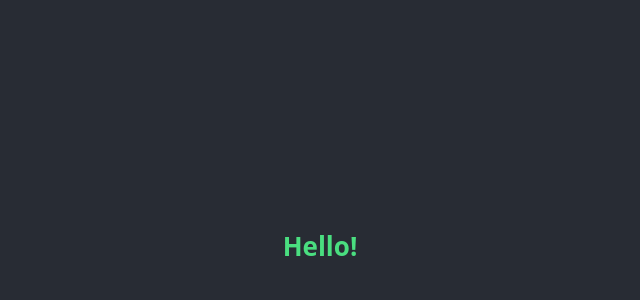
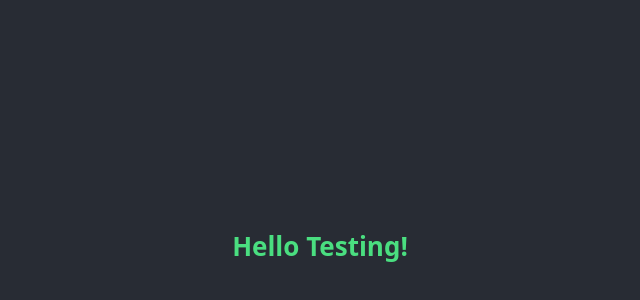
Before and after one commit to coolsrk/netflix-ui-clone, a React (Create React App) app: page / in a window 1280 px wide. Shown: the part 154-454 px from the top of the page, without its empty margins (320-960 px from the left). Built offline with nearby package versions, Linux system fonts and the light colour scheme.

Commit message:
Test commit.

```diff
--- a/src/App.js
+++ b/src/App.js
@@ -4,7 +4,7 @@ function App() {
   return (
     <div className="App">
       <header className="App-header">
-        <p className="font-bold text-green-400">Hello!</p>
+        <p className="font-bold text-green-400">Hello Testing!</p>
       </header>
     </div>
   );
```
